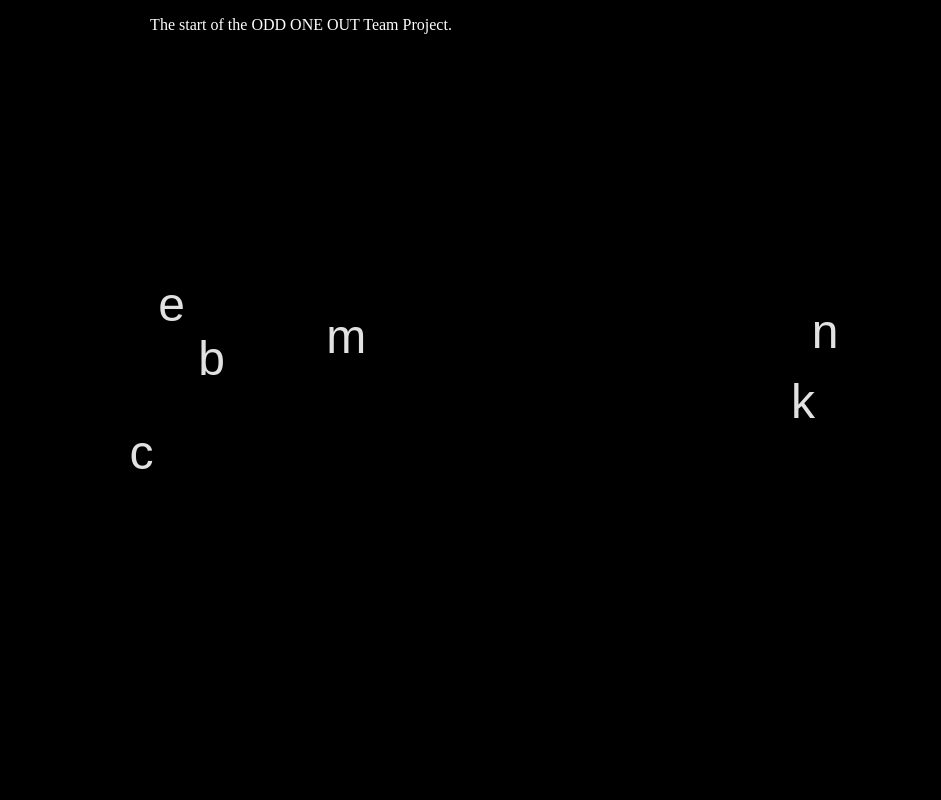
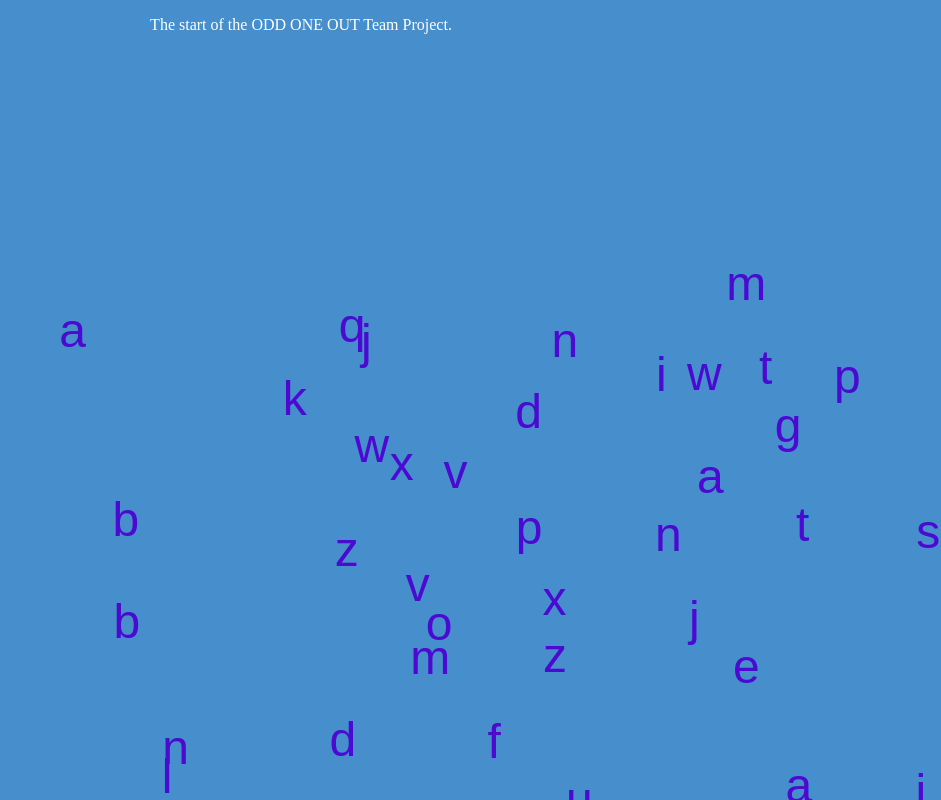
Before and after one commit to WiseThoughts/odd-one-out-Team-Project, a React (Create React App) app: page / in a window 1280 px wide. Shown: the whole page, without its empty margins (339-1280 px from the left). Built offline with nearby package versions, Linux system fonts and the light colour scheme.

Commit message:
shown off as example

```diff
--- a/src/components/Background/background.css
+++ b/src/components/Background/background.css
@@ -1,5 +1,5 @@
 #background-container{
-    background-color: rgba(0, 0, 0, 1);
+    background-color: rgb(71, 142, 205);
     height: 100vh;
     width: 100vw;
     top: 0;
@@ -12,7 +12,7 @@
 
 .letter{
     position: absolute;
-    color: rgba(225, 225, 225, 1);
+    color: rgb(76, 9, 210);
     font-size: 3rem;
     white-space: nowrap;
     user-select: none;
@@ -21,7 +21,7 @@
 
 @keyframes moveDiagonal{
     from{
-        transform: translate(0, 0);
+        transform: translate(-50, -50);
     }
     to{
         transform: translate(100vw, 100vh);
--- a/src/components/Background/background.js
+++ b/src/components/Background/background.js
@@ -5,7 +5,7 @@ import './background.css';
 const Background = () => {
     useEffect(() => {
         const letters = "abcdefghijklmnopqrstuvwxyz";
-        const numLetters = 20; //adjust for more or less letters
+        const numLetters = 100; //adjust for more or less letters
         const container = document.getElementById("background-container");
         if (!container) return;
         container.innerHTML = "";
```
